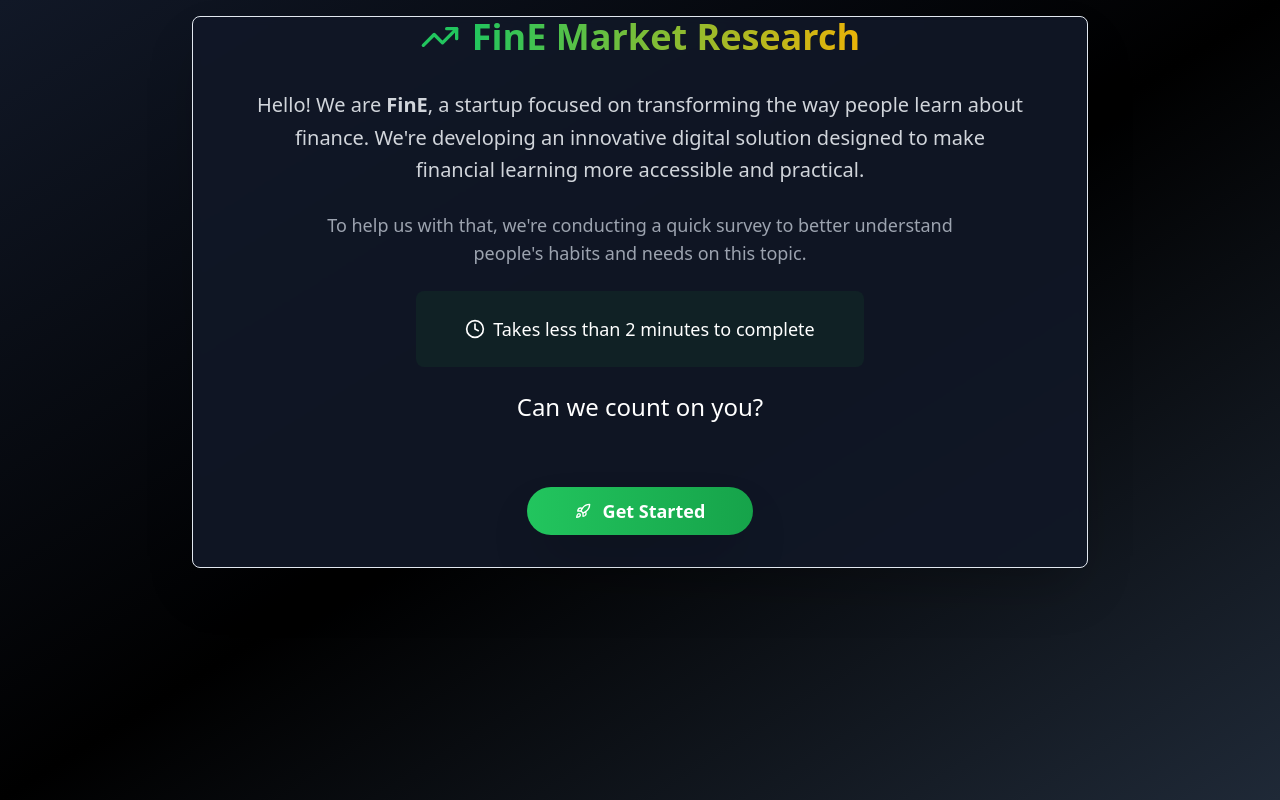
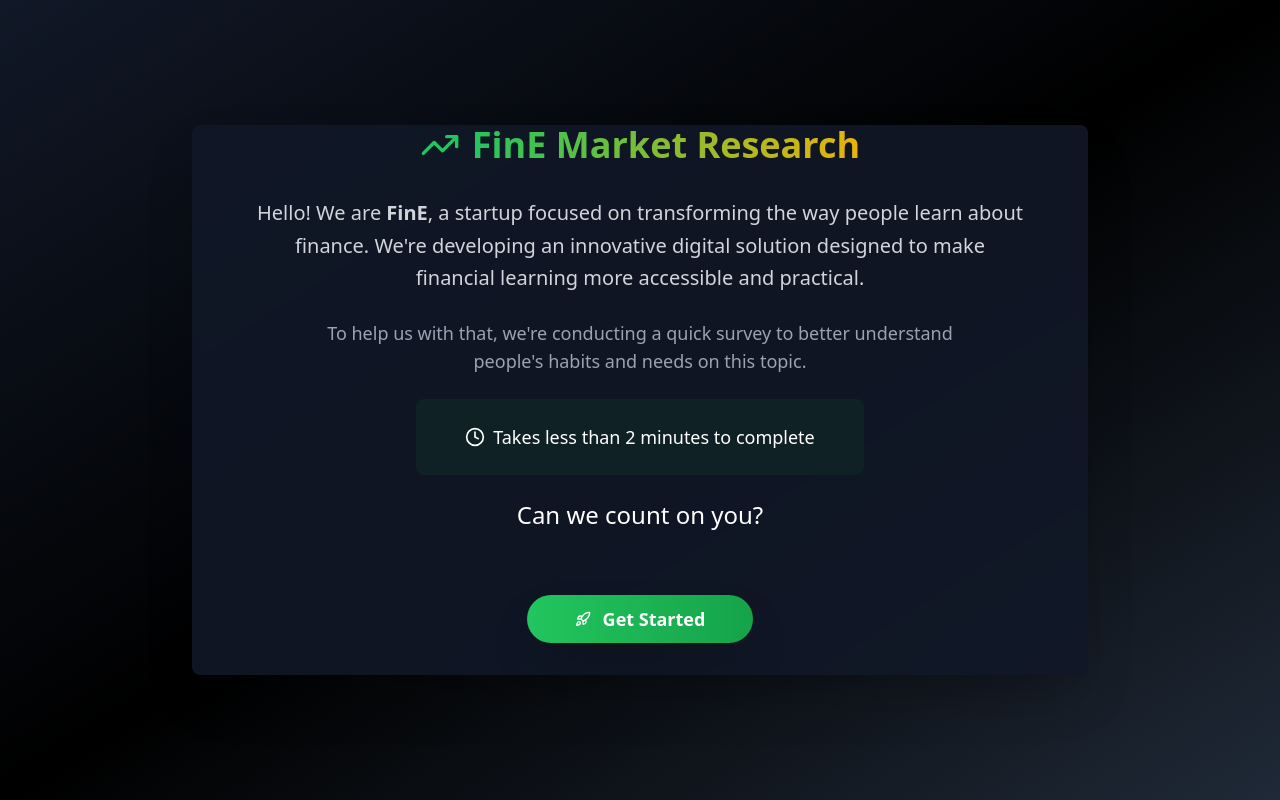
Before and after one commit to PedroAugusto2004/Market-Research, a React (Vite) app: page / in a window 1280 px wide. Built offline with nearby package versions, Linux system fonts and the light colour scheme.

Commit message:
Center form and remove border
Center the form content and remove the border line from the form container.

```diff
--- a/src/components/FinancialSurveyForm.tsx
+++ b/src/components/FinancialSurveyForm.tsx
@@ -1,3 +1,4 @@
+
 import React, { useState } from 'react';
 import { Button } from '@/components/ui/button';
 import { Input } from '@/components/ui/input';
@@ -545,9 +546,9 @@ const FinancialSurveyForm = () => {
   };
 
   return (
-    <div className="min-h-screen bg-gradient-to-br from-gray-900 via-black to-gray-800 p-4">
-      <div className="max-w-4xl mx-auto">
-        <Card className="shadow-2xl bg-gray-900/90 backdrop-blur-sm">
+    <div className="min-h-screen bg-gradient-to-br from-gray-900 via-black to-gray-800 flex items-center justify-center p-4">
+      <div className="max-w-4xl w-full">
+        <Card className="shadow-2xl bg-gray-900/90 backdrop-blur-sm border-0">
           {currentStep > 0 && (
             <CardHeader className="pb-6">
               <div className="flex items-center justify-between mb-4">
@@ -583,7 +584,7 @@ const FinancialSurveyForm = () => {
                 <Button
                   variant="outline"
                   onClick={prevStep}
-                  className="flex items-center space-x-2 px-6 py-3 border-2 border-gray-600 bg-gray-800 text-gray-300 transition-colors duration-300"
+                  className="flex items-center space-x-2 px-6 py-3 border-2 border-gray-600 bg-gray-800 text-gray-300"
                 >
                   <ChevronLeft className="h-4 w-4" />
                   <span>Previous</span>
@@ -592,7 +593,7 @@ const FinancialSurveyForm = () => {
                 {currentStep === totalSteps - 1 ? (
                   <Button
                     onClick={handleSubmit}
-                    className="flex items-center space-x-2 px-8 py-3 bg-gradient-to-r from-fine-green-500 to-fine-green-600 hover:from-fine-green-600 hover:to-fine-green-700 text-white font-medium transition-colors duration-300"
+                    className="flex items-center space-x-2 px-8 py-3 bg-gradient-to-r from-fine-green-500 to-fine-green-600 text-white font-medium"
                   >
                     <Award className="h-4 w-4" />
                     <span>Submit Survey</span>
@@ -600,7 +601,7 @@ const FinancialSurveyForm = () => {
                 ) : (
                   <Button
                     onClick={nextStep}
-                    className="flex items-center space-x-2 px-6 py-3 bg-gradient-to-r from-fine-green-500 to-fine-green-600 hover:from-fine-green-600 hover:to-fine-green-700 text-white font-medium transition-colors duration-300"
+                    className="flex items-center space-x-2 px-6 py-3 bg-gradient-to-r from-fine-green-500 to-fine-green-600 text-white font-medium"
                   >
                     <span>Next</span>
                     <ChevronRight className="h-4 w-4" />
```
